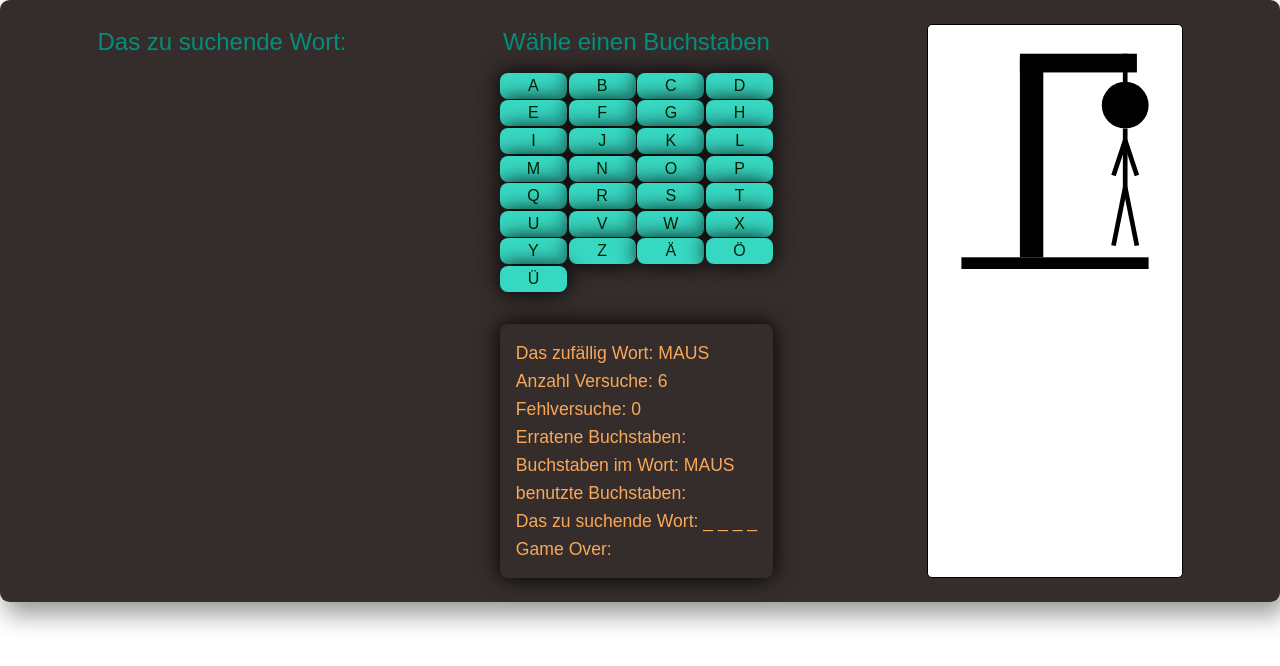
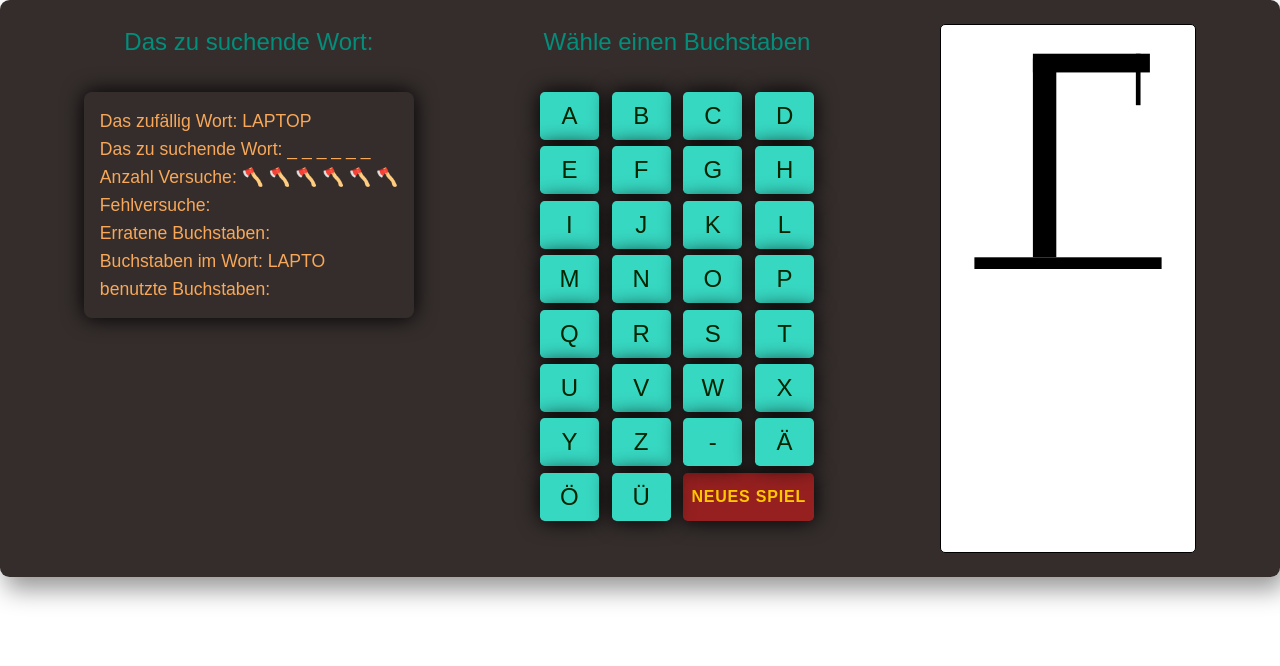
Before and after one commit to Rauolli/Hangman-Game, a React (Vite) app: page / in a window 1280 px wide. Shown: the top 666 px of the page. Built offline with nearby package versions, Linux system fonts and the light colour scheme.

Commit message:
Game funktioniert soweit ... Todo GameOver durchreichen

```diff
--- a/src/App.jsx
+++ b/src/App.jsx
@@ -1,13 +1,14 @@
+import Game from "./components/Game";
 import Header from "./components/Header";
 import Main from "./components/Main";
 import './App.css'
 
 function App() {
-
+  const game = new Game();
   return (
     <div className="App">
       {/* <Header /> */}
-      <Main />
+      <Main game={ game }/>
     </div>
   )
 }
--- a/src/components/BuchstabenListe.jsx
+++ b/src/components/BuchstabenListe.jsx
@@ -133,15 +133,20 @@ const BuchstabenListe =
     {
         id: 27,
         dis: false,
-        val:"Ä"
+        val:"-"
     },
     {
         id: 28,
         dis: false,
+        val:"Ä"
+    },
+    {
+        id: 29,
+        dis: false,
         val:"Ö"
     },
     {
-        id: 29,
+        id: 30,
         dis: false,
         val:"Ü"
     }
--- a/src/components/DisplayPane.css
+++ b/src/components/DisplayPane.css
@@ -4,6 +4,7 @@ h2{
     font-size: 1.5
     rem;
     font-weight: 300;
+    margin-bottom: 2rem;
 }
 
 h3{
--- a/src/components/DisplayPane.jsx
+++ b/src/components/DisplayPane.jsx
@@ -1,11 +1,23 @@
 import './DisplayPane.css';
-import Game from './Game';
 
-function DisplayPane({ game }) {
+
+function DisplayPane(props){
+    const game = props.game;
+
 
     return (
         <article>
             <h2>Das zu suchende Wort:</h2>
+            <section className="dataPane">
+                <h3>Das zufällig Wort: {game.Word}</h3>
+                <h3>Das zu suchende Wort: {game.showGuessedWord()}</h3>
+                <h3>Anzahl Versuche: {game.NumberOfAttempts}</h3>
+                <h3>Fehlversuche: {game.LightningFailedAttempts}</h3>
+                <h3>Erratene Buchstaben: {game.GuessedLetters}</h3>
+                <h3>Buchstaben im Wort: {game.ContainedLetters}</h3>
+                <h3>benutzte Buchstaben: {game.AlreadyUsedLetters}</h3>
+                {/* <h3>Game Over: {game.GameOver.toString()}</h3> */}
+            </section>
         </article>
   );
 }
--- a/src/components/Game.jsx
+++ b/src/components/Game.jsx
@@ -1,112 +1,123 @@
-import WortListe from "./WortListe";
+import WordList from "./WordList";
 
 export default class Game{
-    #wort = [];
-    #anzahlVersuche = 6;
-    #fehlVersuche = 0;
-    #erratendeBuchstaben = [];
-    #BuchstabenImWort = new Set();
-    #alleBenutztenBuchstaben = [];
+    #word = [];
+    #numberAttempts = 6;
+    #failedAttempts = 0;
+    #guessedLetters = [];
+    #containedLetters = [];
+    #alreadyUsedLetters = [];
     #gameOver = false;
-    #gameOverAusgabe = '';
+    #gameOverOutput = '';
 
 
     constructor(){
-        let zufallsWort = WortListe[Math.floor(Math.random() * WortListe.length)];
-        zufallsWort = zufallsWort.toUpperCase();
-        this.#wort = zufallsWort.split('');
-        this.addToSet(this.#wort);
+        let randomWord = WordList[Math.floor(Math.random() * WordList.length)];
+        randomWord = randomWord.toUpperCase();
+        this.#word = randomWord.split('');
+        let contLett = new Set(this.#word);
+        this.#containedLetters = [...contLett];
     }
 
-    addToSet(aktuellesSet){
-        aktuellesSet.forEach(buchstabe => this.#BuchstabenImWort.add(buchstabe));
+
+    get Word(){
+        return this.#word.map(letter => letter);
     }
 
-    get Wort(){
-        return this.#wort.map(buchstabe => buchstabe);
+    get NumberOfAttempts(){
+        let axe = ''
+        let verbleibendeVersuche = this.#numberAttempts - this.#failedAttempts;
+        for (let i = 0; i < verbleibendeVersuche; i++) {
+            axe += ' 🪓 ';
+        }
+        return axe;
     }
 
-    get AnzahlVersuche(){
-        return this.#anzahlVersuche;
+    get LightningFailedAttempts(){
+        let lightnig = ''
+        for (let i = 0; i < this.#failedAttempts; i++) {
+            lightnig += '⚡';
+        }
+        return lightnig;
     }
 
-    get FehlVersuche(){
-        return this.#fehlVersuche;
+    get FailedAttempts(){
+        return this.#failedAttempts;
     }
 
-    get ErratendeBuchstaben(){
-        return this.#erratendeBuchstaben.map(buchstabe => buchstabe);
+    get GuessedLetters(){
+        return this.#guessedLetters.map(letter => letter);
     }
 
-    get BuchstabenImWort(){
-        return this.#BuchstabenImWort;
+    get ContainedLetters(){
+        return this.#containedLetters;
     }
 
-    get AlleBenutztenBuchstaben(){
-        return this.#alleBenutztenBuchstaben.map(buchstabe => buchstabe);
+    get AlreadyUsedLetters(){
+        return this.#alreadyUsedLetters.map(letter => letter);
     }
 
     get GameOver(){
         return this.#gameOver;
     }
 
-    get GameOverAusgabe(){
-        return this.#gameOverAusgabe;
+    get GameOverOutput(){
+        return this.#gameOverOutput;
     }
 
 
-    pruefeBuchstabe(buchstabe){
-        this.#alleBenutztenBuchstaben.push(buchstabe);
+    checkLetter(letter){
+        this.#alreadyUsedLetters.push(letter);
 
-        if (this.#wort.includes(buchstabe)){
-            this.#erratendeBuchstaben.push(buchstabe);
+        if (this.#word.includes(letter)){
+            this.#guessedLetters.push(letter);
         } else {
-            this.#fehlVersuche++;
+            this.#failedAttempts++;
         }
 
-        this.pruefeSpielStatus();
+        this.checkGameStatus();
     }
 
-    pruefeSpielStatus(){
+    checkGameStatus(){
 
-        if (this.#fehlVersuche >= this.#anzahlVersuche){
+        if (this.#failedAttempts >= this.#numberAttempts){
             this.#gameOver = true;
-            this.#gameOverAusgabe = 'Du hast leider Verloren!';
-        } else if (this.#BuchstabenImWort.size === this.#erratendeBuchstaben.length){
+            this.#gameOverOutput = 'Du hast leider Verloren!';
+        } else if (this.#containedLetters.length === this.#guessedLetters.length){
             this.#gameOver = true;
-            this.#gameOverAusgabe = 'Bravo, Du hast gewonnen!';
+            this.#gameOverOutput = 'Bravo, Du hast gewonnen!';
         }
     }
 
 
-    zeigeErratenesWort(){
-        let bereitsErratentenesWort = [];
-        this.#wort.forEach(buchstabe => {
-            if (this.#erratendeBuchstaben.includes(buchstabe)){
-                bereitsErratentenesWort.push(buchstabe) ;
+    showGuessedWord(){
+        let alredyGuessedPart = [];
+        this.#word.forEach(letter => {
+            if (this.#guessedLetters.includes(letter)){
+                alredyGuessedPart.push(letter) ;
             } else {
-                bereitsErratentenesWort.push('_');
+                alredyGuessedPart.push('_');
             }
         });
-        const laenge = bereitsErratentenesWort.length - 1;
+        const laenge = alredyGuessedPart.length - 1;
         for(let i = 0; i < laenge; i++){
-            bereitsErratentenesWort[i] = bereitsErratentenesWort[i] + ' ';
+            alredyGuessedPart[i] = alredyGuessedPart[i] + ' ';
         }
-        return bereitsErratentenesWort.map(buchstabe => buchstabe);
+        return alredyGuessedPart.map(letter => letter);
     }
 
     resetGame(){
-        let zufallsWort = WortListe[Math.floor(Math.random() * WortListe.length)];
-        zufallsWort = zufallsWort.toUpperCase();
-        this.#wort = zufallsWort.split('');
-        this.addToSet(this.#wort);
-        this.#anzahlVersuche = 6;
-        this.#fehlVersuche = 0;
-        this.#erratendeBuchstaben = [];
-        this.#BuchstabenImWort = new Set();
-        this.#alleBenutztenBuchstaben = [];
+        let randomWord = WordList[Math.floor(Math.random() * WordList.length)];
+        randomWord = randomWord.toUpperCase();
+        this.#word = randomWord.split('');
+        let biw = new Set(this.#word);
+        this.#containedLetters = [...biw];
+        this.#numberAttempts = 6;
+        this.#failedAttempts = 0;
+        this.#guessedLetters = [];
+        this.#alreadyUsedLetters = [];
         this.#gameOver = false;
-        this.#gameOverAusgabe = '';
+        this.#gameOverOutput = '';
     }
 
 }
--- a/src/components/GameOverPane.jsx
+++ b/src/components/GameOverPane.jsx
@@ -2,7 +2,6 @@ import './GameOverPane.css';
 import { useState } from 'react';
 
 function GameOverPane(props) {
-    const fehlVersuche = props.game.FehlVersuche;
     const game = props.game;
     const state = props.state;
     const [changeGOState, setChangeGOState] = useState(false);
@@ -21,9 +20,9 @@ function GameOverPane(props) {
         <div className="game-over-pane">
             <button onClick={handleXClick}>X</button>
             <h2>Game Over</h2>
-            <p>{game.GameOverAusgabe}</p>
-            <p>Du hast {fehlVersuche} Fehlversuche.</p>
-            <p>{game.Wort} war das gesuchte Wort.</p>
+            <p>{game.GameOverOutput}</p>
+            <p>Du hast {game.FailedAttempts} Fehlversuche.</p>
+            <p>{game.Word} war das gesuchte Wort.</p>
             <button onClick={handleButtonClick}>Play again</button>
         </div>
     );
--- a/src/components/Header.jsx
+++ b/src/components/Header.jsx
@@ -1,9 +1,9 @@
 import './Header.css';
-import WortListe from './WortListe';
+import WordList from './WordList';
 
 
 function Header() {
-  const anzahlWoerter = WortListe.length;
+  const anzahlWoerter = WordList.length;
   const anzahlVersuche = 6;
 
   const description = [`Bei diesem Spiel muss ein zufällig ausgewähltes Wort - aus einer Liste von ${anzahlWoerter} deutschen Wörter - erraten werden.`, `Du hast insgesammt ${anzahlVersuche} Versuche. Nutze sie weise.`, `Viel Spaß!`];
--- a/src/components/LetterPane.css
+++ b/src/components/LetterPane.css
@@ -2,7 +2,7 @@
     display: grid;
     margin: 0.8rem 0 2rem;
     grid-template-columns: repeat(4, 1fr);
-    gap: 0.1rem;
+    grid-gap: 0.4rem 0.8rem;
 }
 
 .rel{
@@ -23,14 +23,14 @@
 
 button{
     border: none;
-    border-radius: 0.5rem;
-    font-size: 1.3rem;
-    font-weight: bold;
+    min-height: 3rem;
+    border-radius: 0.3rem;
     color: #012401;
     cursor: pointer;
     box-shadow: 0 0 1.3rem #000000;
     transition: transform 0.1s ease-in-out;
     z-index: 2;
+
 }
 
 button:hover {
@@ -44,5 +44,21 @@ button:disabled {
 }
 
 .green {
+    font-size: 1.5rem;
+    font-weight: 500;
     background-color: rgb(55, 216, 194);
 }
+
+.clear {
+    grid-column: 3 / span 2;
+    grid-row: 8 / 9;
+}
+
+.red {
+    font-weight: bold;
+    padding: 0.2rem 0.5rem;
+    letter-spacing: 0.05rem;
+    color: rgb(255, 200, 0);
+    background-color: rgb(150, 32, 32);
+    max-width: max-content;
+}
--- a/src/components/LetterPane.jsx
+++ b/src/components/LetterPane.jsx
@@ -2,37 +2,29 @@ import './LetterPane.css';
 import BuchstabenListe from './BuchstabenListe';
 import { useState } from "react";
 import GameOverPane from './GameOverPane';
-import Game from './Game';
 
 
-export default function LetterPane( props){
-    let game = props.game;
-    const anzVers = game.AnzahlVersuche;
-    const wort = game.Wort;
-    const errateneBuchst = game.ErratendeBuchstaben;
-    const buchstImWort = game.BuchstabenImWort;
-    const alleBuchstaben = game.AlleBenutztenBuchstaben;
-    const fehlVersuche = game.FehlVersuche;
-    const erratenesWort = game.zeigeErratenesWort();
-    const gameOver = game.GameOver;
-
-    const [changeState, setChangeState] = useState(false);
+export default function LetterPane(props){
+    const game = props.game;
+    const setGameStatus = props.gameStatus;
+    const [changeState, setChangeLetterState] = useState(false);
 
     const alphabet = BuchstabenListe;
 
     const handleClick = (event) => {
-        const geklickterBuchstabe = event.currentTarget.innerText;
+        const clickedLetter = event.currentTarget.innerText;
         const id = event.currentTarget.id - 1;
-        game.pruefeBuchstabe(geklickterBuchstabe);
-        game.zeigeErratenesWort();
+        game.checkLetter(clickedLetter);
+        game.showGuessedWord();
+        setGameStatus(game.FehlVersuche);
         alphabet[id].dis = true;
-        setChangeState(!changeState);
+        setChangeLetterState(!changeState);
     }
 
     const changeGameStatus = () => {
         game.resetGame();
-        alphabet.forEach(buchstabe => buchstabe.dis = false);
-        setChangeState(!changeState);
+        alphabet.forEach(letter => letter.dis = false);
+        setChangeLetterState(!changeState);
     }
 
 
@@ -41,21 +33,14 @@ export default function LetterPane( props){
             <div className='rel'>
                 <h2>Wähle einen Buchstaben</h2>
                 <section className="letterPane">
-                    {alphabet.map(buchstabe => <button key={buchstabe.id} id={buchstabe.id} onClick={handleClick} disabled={buchstabe.dis} className="green">{buchstabe.val}</button>)}
-                </section>
-                <section className="dataPane">
-                    <h3>Das zufällig Wort: {wort}</h3>
-                    <h3>Anzahl Versuche: {anzVers}</h3>
-                    <h3>Fehlversuche: {fehlVersuche}</h3>
-                    <h3>Erratene Buchstaben: {errateneBuchst}</h3>
-                    <h3>Buchstaben im Wort: {buchstImWort}</h3>
-                    <h3>benutzte Buchstaben: {alleBuchstaben}</h3>
-                    <h3>Das zu suchende Wort: {erratenesWort}</h3>
-                    <h3>Game Over: {gameOver}</h3>
+                    {alphabet.map(letter => <button key={letter.id} id={letter.id} onClick={handleClick} disabled={letter.dis} className="green">{letter.val}</button>)}
+                    <div className="clear">
+                        <button className="red" onClick={changeGameStatus} >NEUES SPIEL</button>
+                    </div>
                 </section>
             </div>
             <div>
-            {gameOver && <GameOverPane game={game} state={changeGameStatus}/>}
+            {game.GameOver && <GameOverPane game={game} state={changeGameStatus}/>}
             </div>
         </article>
     );
--- a/src/components/Main.jsx
+++ b/src/components/Main.jsx
@@ -1,18 +1,23 @@
 import './Main.css';
-import Game from './Game';
 import LetterPane from './LetterPane';
 import HangmanPane from './HangmanPane';
-// import { useState } from 'react';
+import { useState } from 'react';
 import DisplayPane from './DisplayPane';
 
-export default function Main(){
-    const game = new Game();
-    const fehlVersuche = 6;
+export default function Main({game}){
+
+    const [aktGame, setGame] = useState({...game})
+
+    const setGameStatus = (aGame) => {
+        setGame({...aGame});
+    }
+
+
     return (
         <main>
-            <DisplayPane game={ game }/>
-            <LetterPane  game={game} resetGame={(game, wert)=>{return wert}}/>
-            <HangmanPane fehlVersuche={ fehlVersuche} />
+            <DisplayPane game={game} gameStatus={setGameStatus}/>
+            <LetterPane  game={game} gameStatus={setGameStatus}/>
+            <HangmanPane failedAttempts={game.FailedAttempts} />
         </main>
     )
 }
--- a/src/components/WortListe.jsx
+++ b/src/components/WordList.jsx
@@ -1,7 +1,7 @@
-function WortListe() {
+function WordList() {
     const wortArray = ["Auto", "Buch", "Computer", "Dorf", "Eisenbahn", "Fenster", "Garten", "Haus", "Internet", "Jahr", "Kaffee", "Lampe", "Mensch", "Natur", "Ozean", "Papier", "Quest", "Radio", "Schule", "Telefon", "Uhr", "Vogel", "Wasser", "Xylophon", "Yoga", "Zimmer", "Apfel", "Birne", "Couscous", "Drachen", "Elefant", "Fabrik", "Gitarre", "Hotel", "Iceberg", "Jogging", "Kaninchen", "Laptop", "Museum", "Nudel", "Obst", "Piano", "Queen", "Radio", "Schneeflocke", "Telefonbuch", "U-Bahn", "Vegetarier", "Welt", "Xylophon", "Yogastunde", "Zitrone", "Alligator", "Bibliothek", "Dusche", "Eis", "Fahrrad", "Geschäft", "Hafen", "Igel", "Jaguar", "Kamel", "Löwe", "Maus", "Nagel", "Orange", "Pferd", "Quadrat", "Rasenmäher", "Schlüssel", "Trompete", "Untertasse", "Vulkan", "Wal", "Xylofon", "Yacht", "Zebra"];
 
     return wortArray;
 }
 
-export default WortListe();
+export default WordList();
```
Also changed, not shown: src/components/HangmanPane.jsx (+4 -4 lines).
